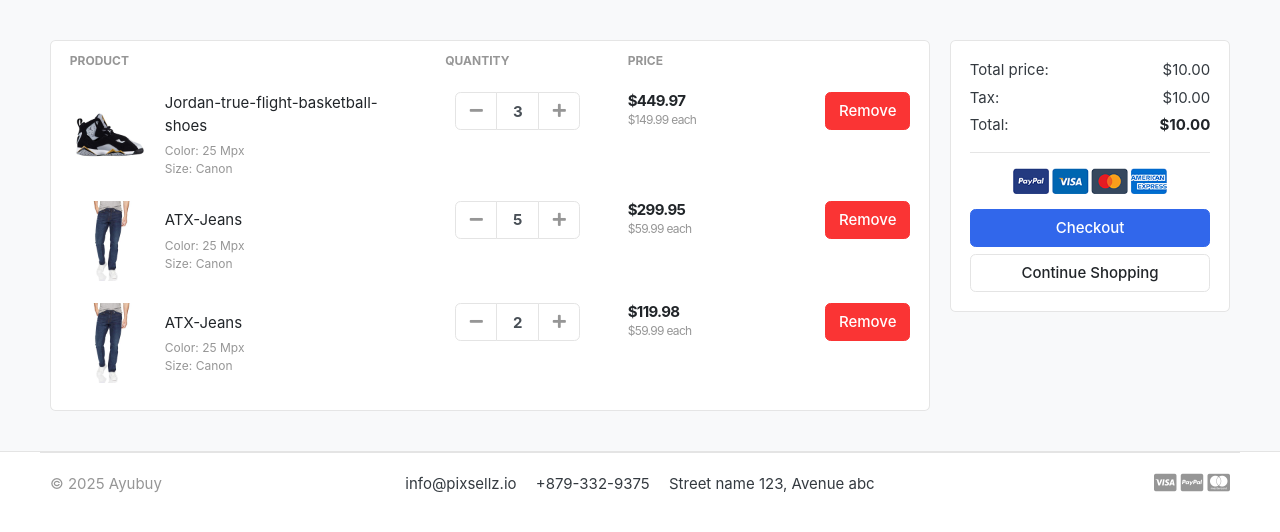
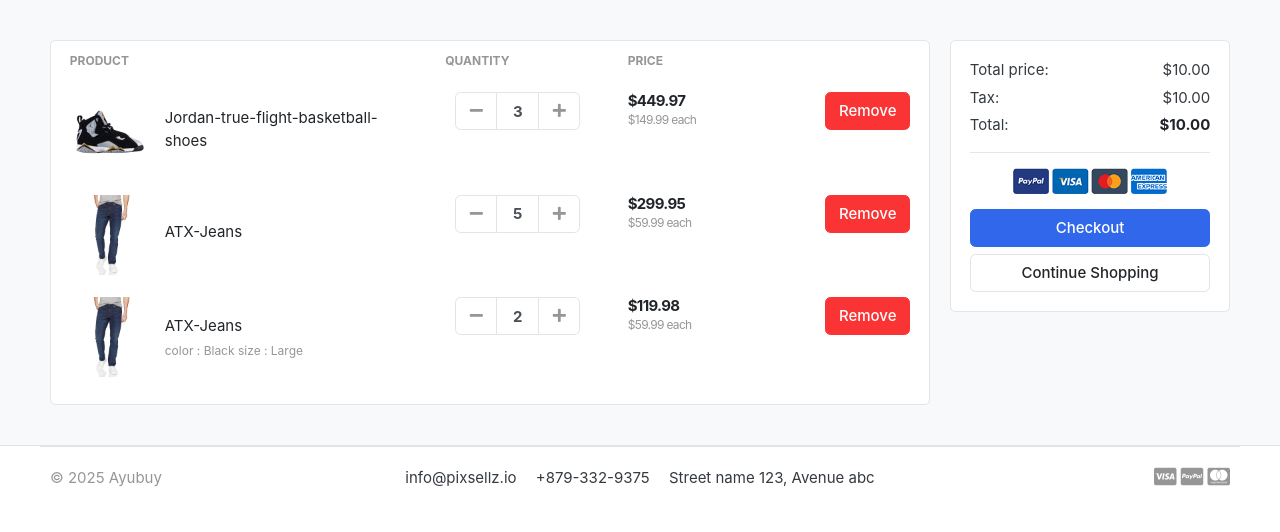
Before and after one commit to asileayuba/100-days-of-code, a Django app: template Ayubuy/templates/store/cart.html in a window 1280 px wide. Shown: the part 118-650 px from the top of the page. Run offline with Django 3.2, Linux system fonts and the light colour scheme; data comes from the database, SQL or seed files in the repository; the template is opened without the code that fills it: values that come from a table or form of the project are taken from there, most other values are stand-ins (such as "Sample title", 1, 10 or a date in 2020); some libraries are stand-ins or nearby versions; some web fonts are replaced.

Commit message:
Day 77: Add Variation in Cart Item

```diff
--- a/Ayubuy/templates/store/cart.html
+++ b/Ayubuy/templates/store/cart.html
@@ -37,7 +37,13 @@
                 <div class="aside"><img src="{{ cart_item.product.images.url}}" class="img-sm"></div>
                 <figcaption class="info">
                     <a href="{{ cart_item.product.get_url }}" class="title text-dark">{{ cart_item.product.product_name }}</a>
-                    <p class="text-muted small">Color: 25 Mpx <br> Size: Canon</p>
+                    <p class="text-muted small">
+                        {% if cart_item.variations.all %}
+                            {% for item in cart_item.variations.all %}
+                                {{ item.variation_category }} : {{ item.variation_value}}
+                            {% endfor %}
+                        {% endif %}
+                    </p>
                 </figcaption>
             </figure>
         </td>
```
